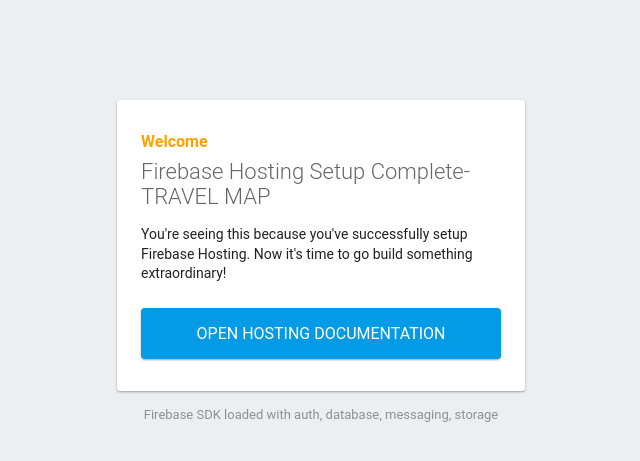
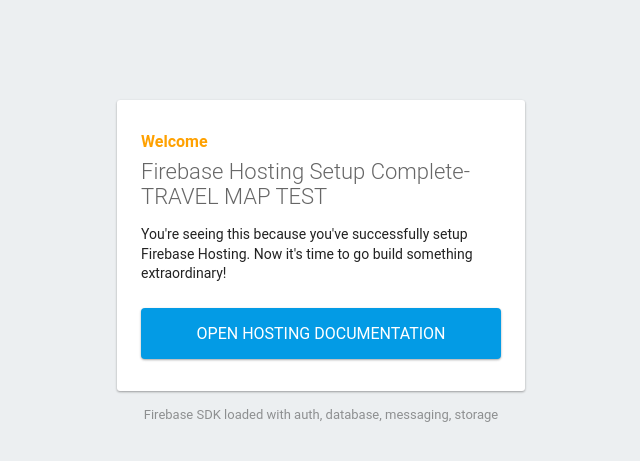
Before and after one commit to EJBlog/TravelMap, a Jekyll site: the page build/index2.html, which Jekyll copies as it is, in a window 1280 px wide. Shown: the top 461 px of the page, without its empty margins (319-959 px from the left). Built offline with Jekyll 4.4.1, drawn with Linux system fonts in a browser that asks for light colours; comment, search, counter and statistics services are not loaded.

```diff
--- a/build/index2.html
+++ b/build/index2.html
@@ -33,7 +33,7 @@
   <body>
     <div id="message">
       <h2>Welcome</h2>
-      <h1>Firebase Hosting Setup Complete- TRAVEL MAP </h1>
+      <h1>Firebase Hosting Setup Complete- TRAVEL MAP TEST </h1>
       <p>You're seeing this because you've successfully setup Firebase Hosting. Now it's time to go build something extraordinary!</p>
       <a target="_blank" href="https://firebase.google.com/docs/hosting/">Open Hosting Documentation</a>
     </div>
```
